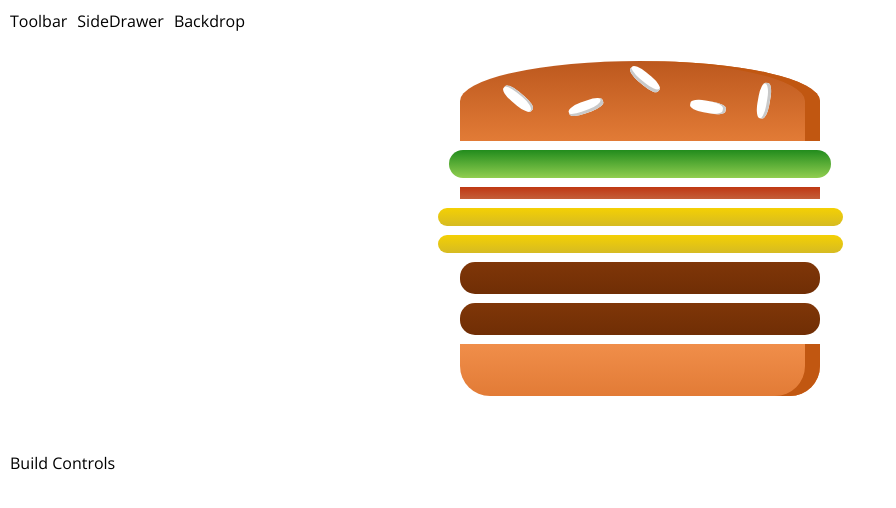
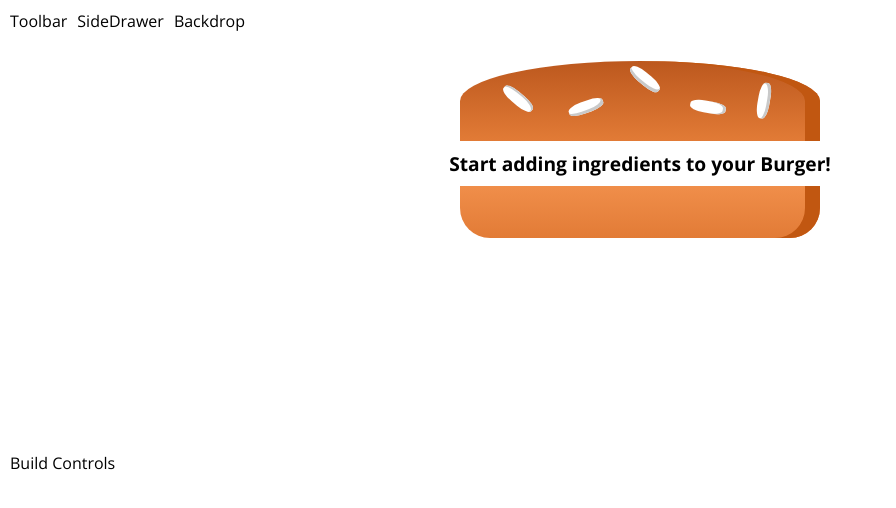
Before and after one commit to du-almeidalima/react-course, a React (Create React App) app: page / in a window 1280 px wide. Shown: the top 508 px of the page, without its empty margins (0-896 px from the left). Built offline with nearby package versions, Linux system fonts and the light colour scheme.

Commit message:
Section 8: Calc Ingredient Sum

```diff
--- a/src/components/Burger/Burger.js
+++ b/src/components/Burger/Burger.js
@@ -2,21 +2,31 @@ import React from 'react';
 import burgerStyle from './Burger.module.css';
 import BurgerIngredient from './BurgerIngredient/BurgerIngredient';
 
-const burger = props => {
-
-  // This code creates an list of ingredients based on type and the amount
-  const ingredientsList = Object.entries(props.ingredients).reduce((acc, curr) => {
+const createIngredientsTemplate = ingredientsArr => {
+  const mappedIngredients = ingredientsArr.reduce((acc, curr) => {
     const repeatedIngredients = [...Array(curr[1])].map((_, i) => (
         <BurgerIngredient key={curr[0] + i} type={curr[0]}/>
     ))
 
     return [...acc, ...repeatedIngredients];
-  }, [])
+  }, []);
 
+  return mappedIngredients.length > 0
+      ? mappedIngredients
+      : <p>Start adding ingredients to your Burger!</p>
+}
+
+const burger = props => {
+
+  // This code creates an list of ingredients based on type and the amount
+  const ingredientsArr = Object.entries(props.ingredients)
+  const ingredients = createIngredientsTemplate(ingredientsArr);
+
+  console.log(ingredients)
   return (
       <div className={burgerStyle.Burger}>
         <BurgerIngredient type="bread-top" key='bread-top'/>
-        {ingredientsList}
+        {ingredients}
         <BurgerIngredient type="bread-bottom" key='bread-bottom'/>
       </div>
   )
--- a/src/containers/BurgerBuilder/BurgerBuilder.js
+++ b/src/containers/BurgerBuilder/BurgerBuilder.js
@@ -5,10 +5,10 @@ export default class BurgerBuilder extends Component {
 
   state = {
     ingredients: {
-      salad: 1,
-      bacon: 1,
-      cheese: 2,
-      meat: 2
+      salad: 0,
+      bacon: 0,
+      cheese: 0,
+      meat: 0
     }
   }
 
```
